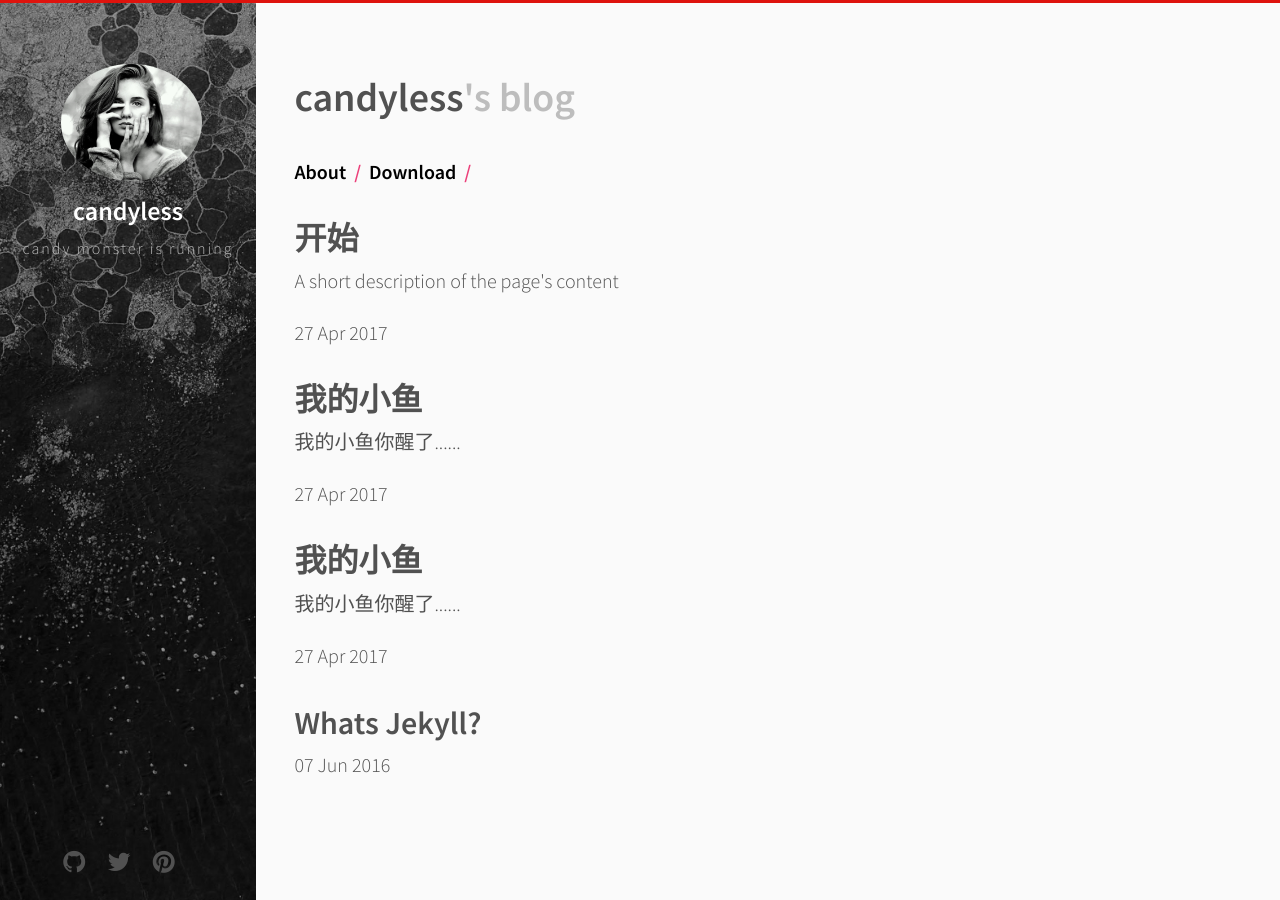
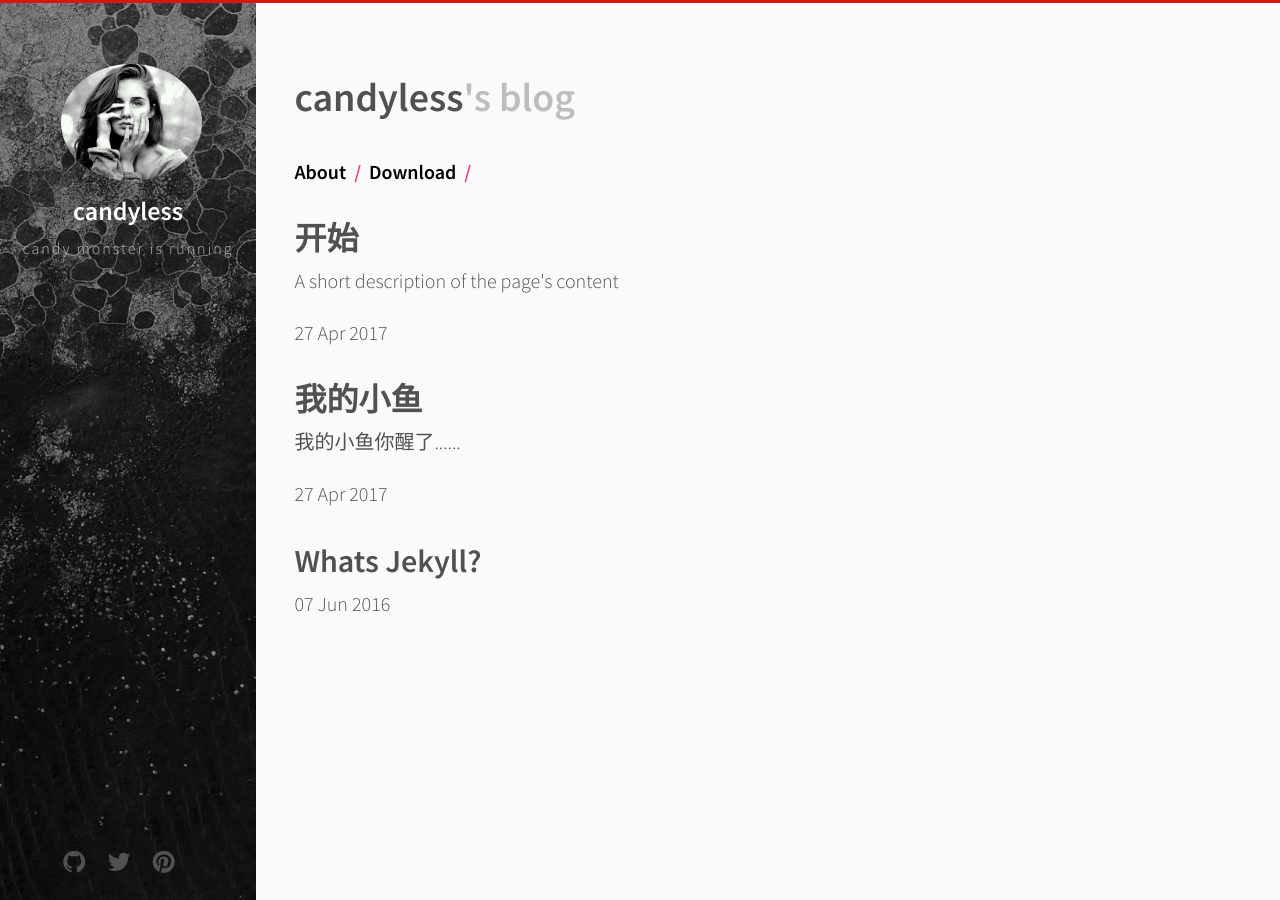
Before and after one commit to candyless/candyless.github.io, a Jekyll site: the page built from index.html, in a window 1280 px wide. Built offline with Jekyll 4.4.1, drawn with Linux system fonts in a browser that asks for light colours; the list of posts is cut into pages by our own code; some of the changed lines change nothing that is shown.

Commit message:
changing

```diff
--- a/_posts/2017-04-27-favorite-jekyll.md
+++ /dev/null
@@ -1,23 +0,0 @@
----
-title:        "我的小鱼"
-description:  "我的小鱼你醒了......"
-image:        "http://placehold.it/400x200"
-author:       "candyless"
----
-
-诗
-============
-
-    我的小鱼你醒了，
-	还认识早晨吗？
-	昨夜你曾经说，
-	愿夜幕永不降临。
-	你的香腮边轻轻滑落的，
-	是你的泪，
-	还是我的泪？
-    初吻吻别的那个季节，
-	不是已经哭过了嘛？
-    我的指尖还记忆着，
-	你慌乱的心跳，
-	温柔的体香里，
-	那一绺长发飘飘。
```
Also changed, not shown: _posts/2017-04-27-poem-jekyll.md (+13 -1 lines).
